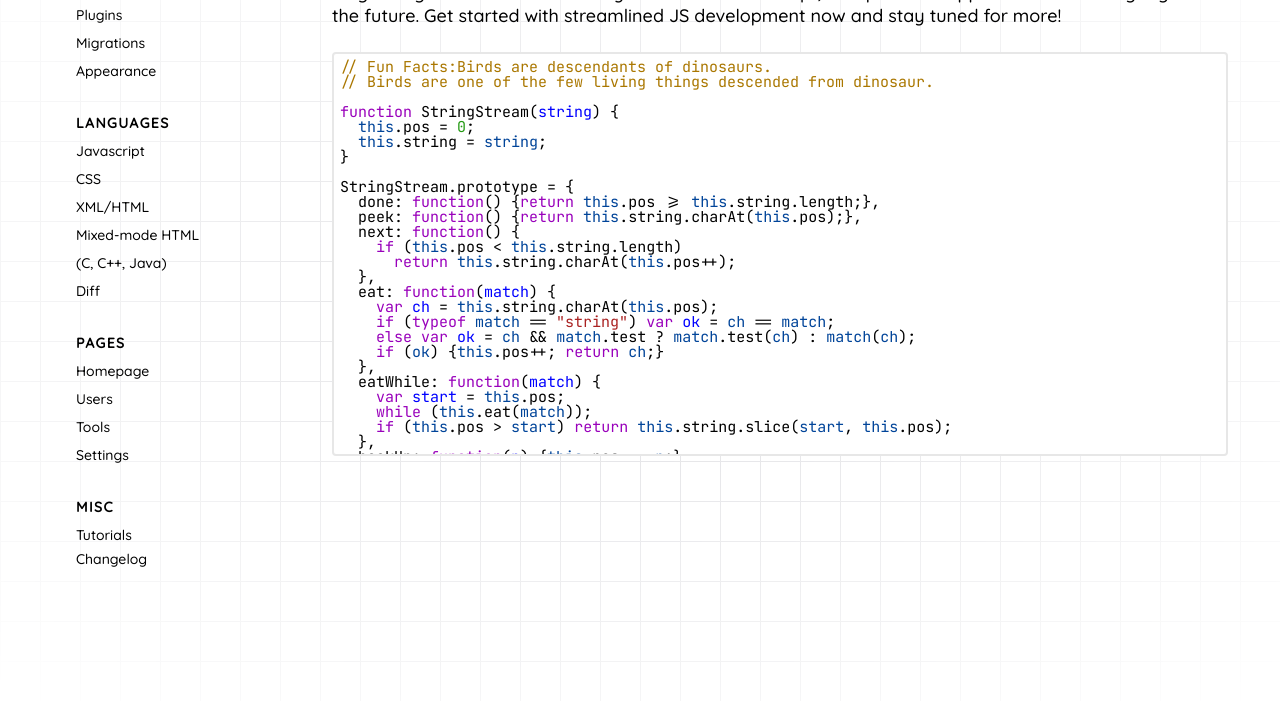
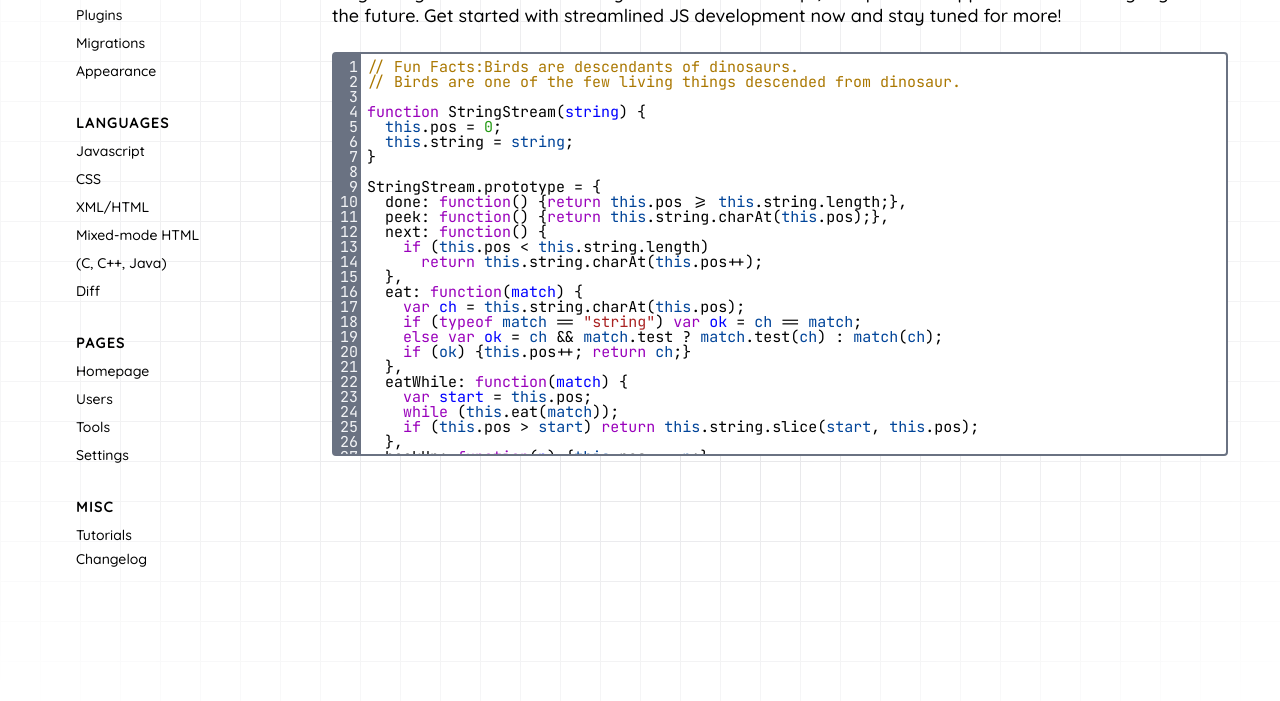
Before and after one commit to harpreetsinghsandhu021/ascend-editor, a website built with Vite: page src/index.html in a window 1280 px wide. Shown: the part 99-800 px from the top of the page. Built offline with nearby package versions, Linux system fonts and the light colour scheme.

Commit message:
feat: Implemented line numbers in editor along with some styling

```diff
--- a/src/index.html
+++ b/src/index.html
@@ -156,7 +156,7 @@
     </aside>
     <div class="w-4xl z-20 max-md:w-[95%]" id="app">
       <p
-        class="relative font-bold-style bg-gradient-to-b from-neutral-200 to-neutral-500 bg-clip-text text-4xl font-bold text-transparent sm:text-5xl"
+        class="relative font-bold-style bg-gradient-to-b from-gray-200 to-gray-500 bg-clip-text text-4xl font-bold text-transparent sm:text-5xl"
       >
         Ascend Code Editor
       </p>
--- a/src/main.ts
+++ b/src/main.ts
@@ -19,6 +19,7 @@ import { cssParser } from "./mode/css/index.ts";
 interface EditorOptions {
   value?: string;
   parser?: any;
+  lineNumbers?: any;
 }
 
 export class AscendEditor {
@@ -27,6 +28,7 @@ export class AscendEditor {
   code: HTMLDivElement;
   cursor: HTMLSpanElement;
   measure: HTMLSpanElement;
+  lineNumbers?: HTMLDivElement;
   lines: Array<Line>;
   selection: { from: Position; to: Position; inverted?: boolean };
   prevSelection: { from: Position; to: Position };
@@ -94,6 +96,11 @@ export class AscendEditor {
     this.measure.style.position = "absolute";
     this.measure.style.visibility = "hidden";
     this.measure.innerHTML = "-";
+
+    if (options.lineNumbers) {
+      this.lineNumbers = code.appendChild(document.createElement("div"));
+      this.lineNumbers.className = "ascend-editor-line-numbers";
+    }
 
     this.poll = new Timer();
     this.highlight = new Timer();
@@ -353,6 +360,22 @@ export class AscendEditor {
 
     if (lenDiff || from != selLine || to != selLine + 1) {
       this.updateInput = true;
+    }
+
+    let lineNumbers = this.lineNumbers;
+    let length = this.lines.length;
+
+    if (lineNumbers) {
+      let nums = lineNumbers.childNodes.length;
+      while (nums > length) {
+        lineNumbers.removeChild(lineNumbers.lastChild!);
+        nums--;
+      }
+
+      while (nums < length) {
+        let num = lineNumbers.appendChild(document.createElement("div"));
+        num.innerHTML = `${++nums}`;
+      }
     }
   }
 
@@ -1264,5 +1287,5 @@ AscendEditor.fromTextArea = function (textarea, options) {
 
 const editor = AscendEditor.fromTextArea(
   document.getElementById("code") as HTMLTextAreaElement,
-  {}
+  { lineNumbers: true }
 );
--- a/src/style.css
+++ b/src/style.css
@@ -40,7 +40,7 @@ body {
   position: relative;
   background-color: #fff;
   border-radius: 4px;
-  border: 2px solid #e7e7e7;
+  @apply border-2 border-gray-500;
 }
 
 .ascend-editor-cursor {
@@ -62,17 +62,12 @@ body {
   position: relative;
   white-space: pre;
   overflow: auto;
-  min-height: 400px;
+  height: 400px;
   width: 100%;
   line-height: 1em;
   font-family: "Jetbrains-Regular" !important;
   font-size: 15px;
   padding: 0.4em;
-}
-
-.ascend-editor div {
-  height: 1em;
-  min-width: 1px;
 }
 
 .ascend-editor-selected {
@@ -83,3 +78,13 @@ body {
 .ascend-editor-focused .ascend-editor-selected {
   background: #88f !important;
 }
+
+.ascend-editor-line-numbers {
+  @apply bg-gray-500 text-gray-100 text-right float-left -mt-[0.4em] mr-[0.4em]
+  -mb-[0.4em]
+  -ml-[0.4em]
+  pt-[0.4em]
+  pr-[0.2em]
+  pb-[0.4em]
+  pl-[0.4em];
+}
```
